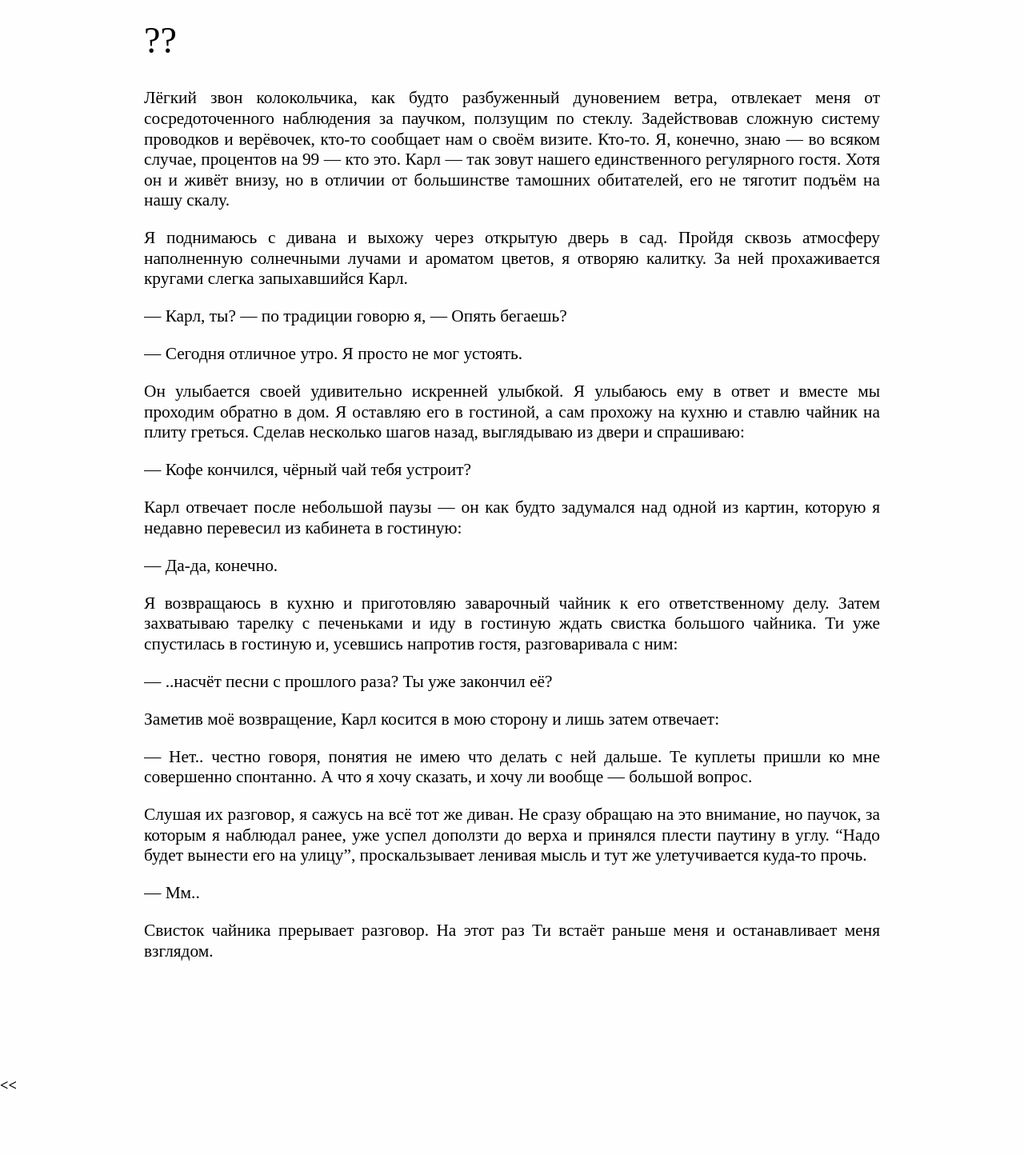
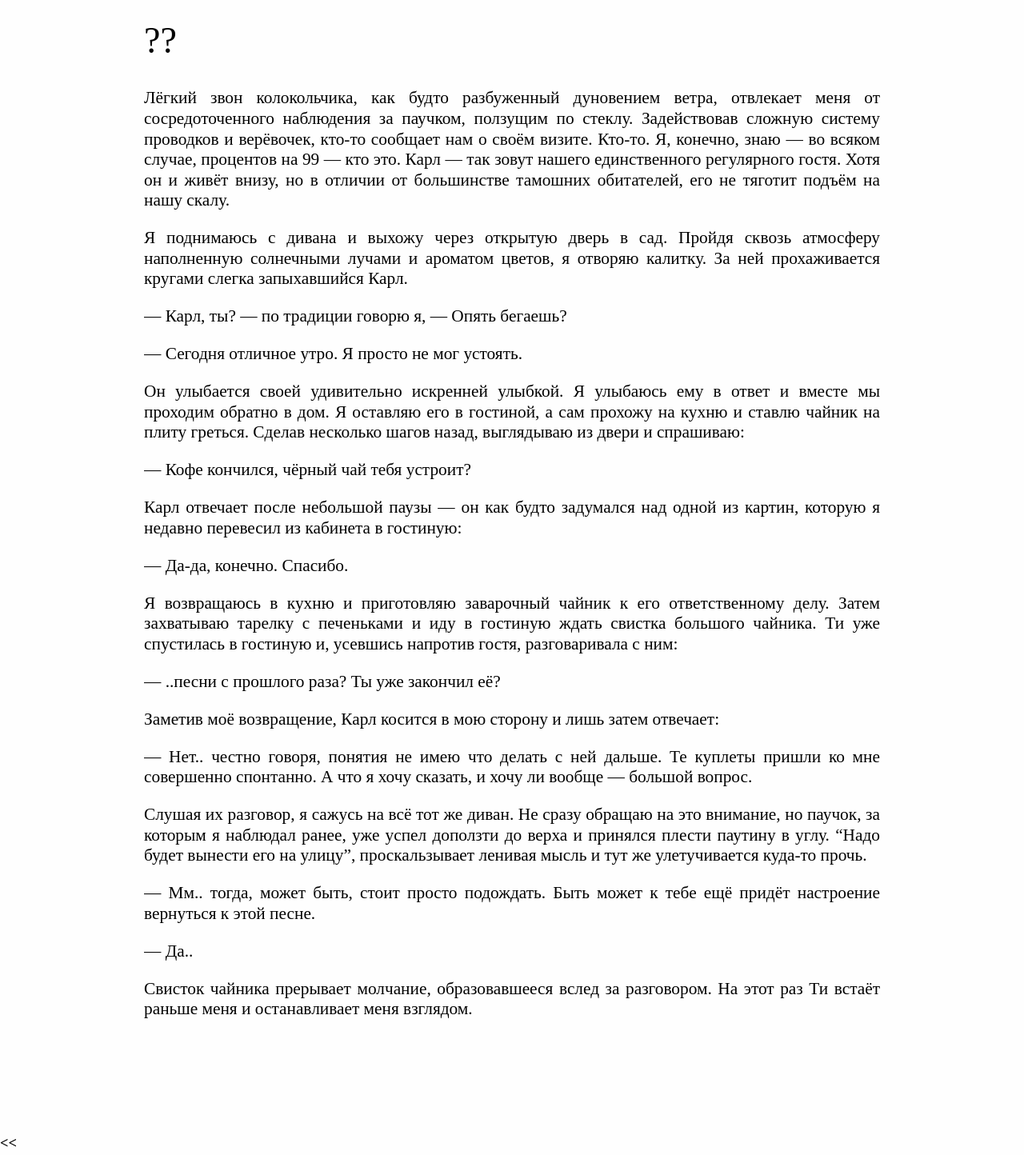
Before and after one commit to caryoscelus/lezvije-travy, a Jekyll site: the page built from text/visiting.md, in a window 1280 px wide. Shown: the whole page at 80% size. Built offline with Jekyll 4.4.1, drawn with Linux system fonts in a browser that asks for light colours; before the commit the page ends 1371 px from its top, so only the background shows below that.

Commit message:
edit (visiting)

```diff
--- a/text/visiting.md
+++ b/text/visiting.md
@@ -28,14 +28,14 @@ title: "??"
 Карл отвечает после небольшой паузы — он как будто задумался над одной из
 картин, которую я недавно перевесил из кабинета в гостиную:
 
-— Да-да, конечно.
+— Да-да, конечно. Спасибо.
 
 Я возвращаюсь в кухню и приготовляю заварочный чайник к его ответственному
 делу. Затем захватываю тарелку с печеньками и иду в гостиную ждать свистка
 большого чайника. Ти уже спустилась в гостиную и, усевшись напротив гостя,
 разговаривала с ним:
 
-— ..насчёт песни с прошлого раза? Ты уже закончил её?
+— ..песни с прошлого раза? Ты уже закончил её?
 
 Заметив моё возвращение, Карл косится в мою сторону и лишь затем отвечает:
 
@@ -48,8 +48,10 @@ title: "??"
 принялся плести паутину в углу. "Надо будет вынести его на улицу",
 проскальзывает ленивая мысль и тут же улетучивается куда-то прочь.
 
-— Мм..
+— Мм.. тогда, может быть, стоит просто подождать. Быть может к тебе ещё придёт
+настроение вернуться к этой песне.
 
+— Да..
 
-Свисток чайника прерывает разговор. На этот раз Ти встаёт раньше меня и
-останавливает меня взглядом.
+Свисток чайника прерывает молчание, образовавшееся вслед за разговором. На этот
+раз Ти встаёт раньше меня и останавливает меня взглядом.
```
